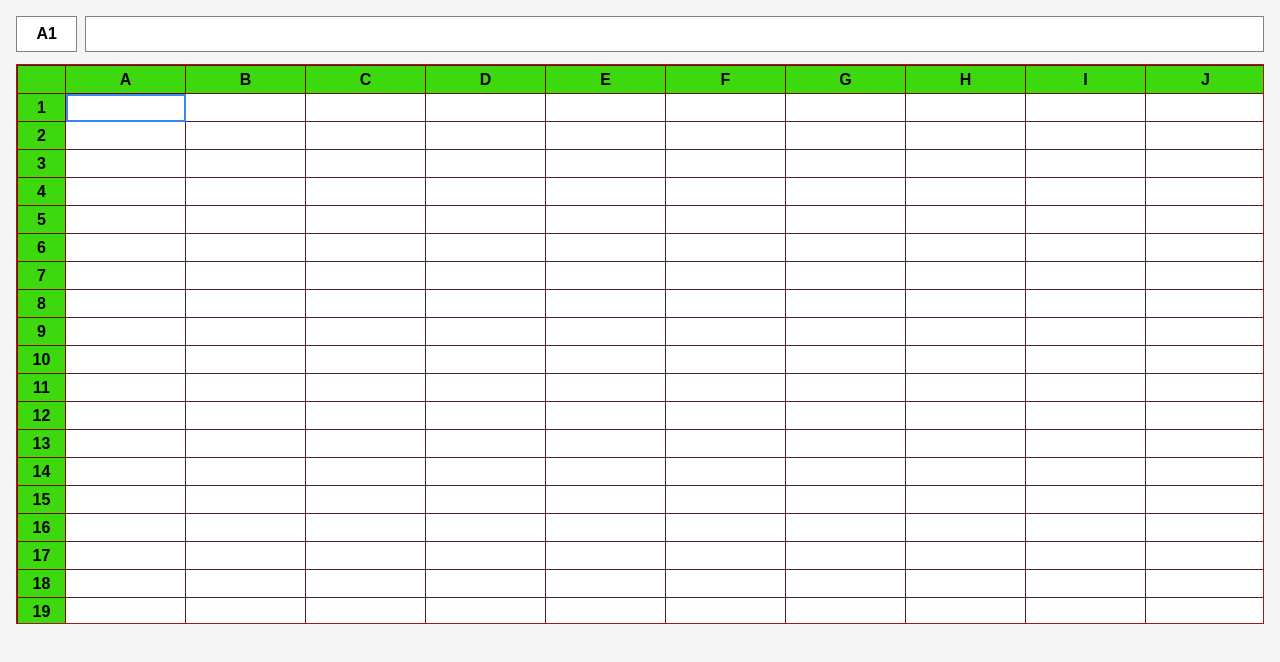
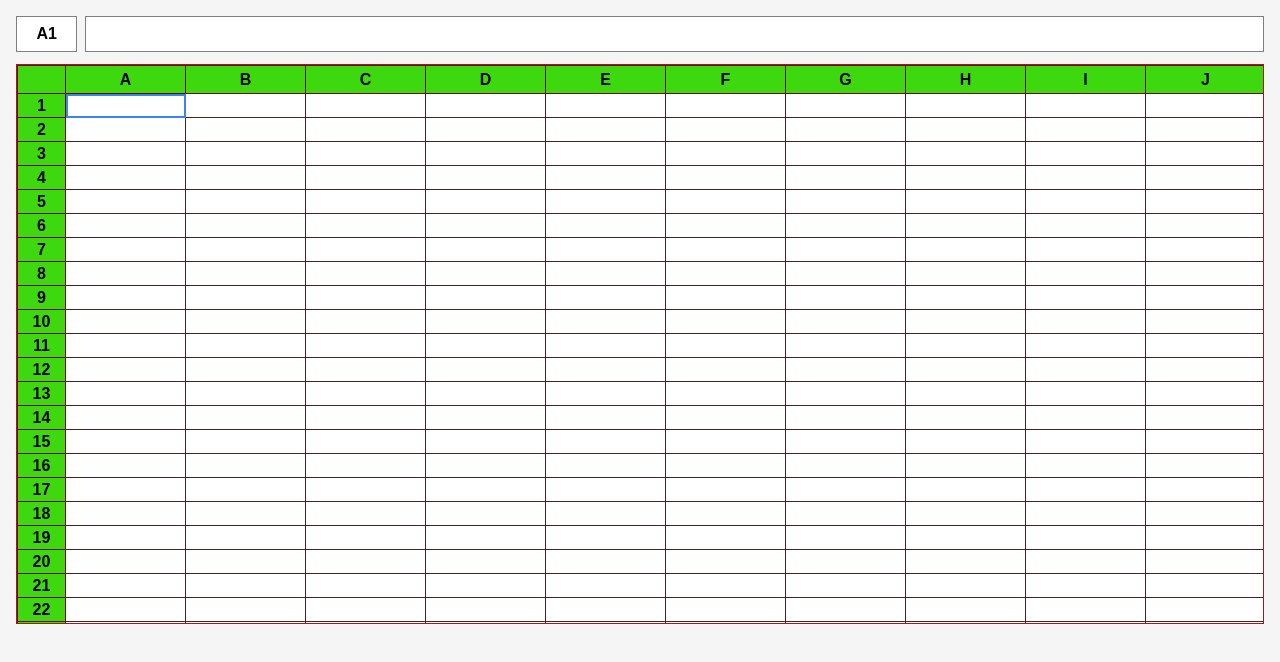
Before and after one commit to EJILNK/Vizprog, a React (Vite) app: page / in a window 1280 px wide. Shown: the top 662 px of the page. Built offline with nearby package versions, Linux system fonts and the light colour scheme.

Commit message:
Изменение стрко и столбцов

```diff
--- a/src/components/Spreadsheet/Cell.tsx
+++ b/src/components/Spreadsheet/Cell.tsx
@@ -3,6 +3,8 @@ import React, { memo, useEffect, useState } from 'react';
 type CellProps = {
   value: string;
   rawValue: string;
+  width: number;
+  height: number;
   isActive: boolean;
   isEditing: boolean;
   isSelected: boolean;
@@ -16,6 +18,8 @@ type CellProps = {
 export const Cell = memo(function Cell({
   value,
   rawValue,
+  width,
+  height,
   isActive,
   isEditing,
   isSelected,
@@ -49,7 +53,14 @@ export const Cell = memo(function Cell({
 
   if (isEditing) {
     return (
-      <td className="cell cell_active">
+      <td
+        className="cell cell_active"
+        style={{
+          width,
+          minWidth: width,
+          height,
+        }}
+      >
         <input
           className="cell_input"
           value={localValue}
@@ -75,6 +86,11 @@ export const Cell = memo(function Cell({
   return (
     <td
       className={className.join(' ')}
+      style={{
+        width,
+        minWidth: width,
+        height,
+      }}
       onClick={onSelect}
       onDoubleClick={onStartEdit}
       onContextMenu={onContexMenu}
--- a/src/components/Spreadsheet/Spreadsheet.css
+++ b/src/components/Spreadsheet/Spreadsheet.css
@@ -54,12 +54,12 @@
 
 .spreadsheet_column_header {
   top: 0;
-  width: 120px;
-  min-width: 120px;
   height: 28px;
+  position: sticky;
 }
 
 .spreadsheet_row_header {
+  position: sticky;
   left: 0;
   width: 48px;
   min-width: 48px;
@@ -67,8 +67,6 @@
 }
 
 .cell {
-  width: 120px;
-  min-width: 120px;
   height: 28px;
   padding: 4px;
   border: 1px solid #472323;
@@ -118,3 +116,35 @@
 .context_menu button:hover {
   background: #eeeeee;
 }
+
+.spreadsheet_column_header {
+  position: relative;
+}
+
+.spreadsheet_column_resizer {
+  position: absolute;
+  top: 0;
+  right: -3px;
+  width: 6px;
+  height: 100%;
+  cursor: col-resize;
+  user-select: none;
+}
+
+.spreadsheet_column_resizer:hover {
+  background: rgb(59 130 246 / 25%);
+}
+
+.spreadsheet_row_resizer {
+  position: absolute;
+  right: 0;
+  bottom: -3px;
+  left: 0;
+  height: 6px;
+  cursor: row-resize;
+  user-select: none;
+}
+
+.spreadsheet_row_resizer:hover {
+  background: rgb(59 130 246 / 25%);
+}
--- a/src/components/Spreadsheet/Spreadsheet.tsx
+++ b/src/components/Spreadsheet/Spreadsheet.tsx
@@ -13,6 +13,8 @@ import type {
   SpreadsheetData,
   SelectedRange,
   ContextMenuState,
+  ColumnWidths,
+  RowHeights,
 } from '@features/spreadsheet/types';
 
 import { Cell } from './Cell';
@@ -21,10 +23,18 @@ import { SpreadsheetContextMenu } from './SpreadsheetContextMenu';
 
 import './Spreadsheet.css';
 
+const DEFAULT_COLUMN_WIDTH = 120;
+const MIN_COLUMN_WIDTH = 30;
+
+const DEFAULT_ROW_HEIGHT = 24;
+const MIN_ROW_HEIGHT = 20;
+
 export function Spreadsheet() {
   const [cells, setCells] = useState<SpreadsheetData>({});
   const [rowsCount, setRowsCount] = useState(DEFAULT_ROWS_COUNT);
   const [columnsCount, setColumnsCount] = useState(DEFAULT_COLUMNS_COUNT);
+  const [columnWidths, setColumnWidths] = useState<ColumnWidths>({});
+  const [rowHeights, setRowHeights] = useState<RowHeights>({});
   const [activeCell, setActiveCell] = useState<ActiveCell>({
     rowIndex: 0,
     columnIndex: 0,
@@ -102,6 +112,61 @@ export function Spreadsheet() {
       setSelectedRange(null);
       setEditingCellId(null);
     }
+  }
+
+  function handleColumnResizeStart(
+    event: React.MouseEvent<HTMLDivElement>,
+    columnIndex: number,
+  ): void {
+    event.preventDefault();
+    event.stopPropagation();
+
+    const startX = event.clientX;
+    const startWidth = columnWidths[columnIndex] ?? DEFAULT_COLUMN_WIDTH;
+
+    function handleMouseMove(mouseMoveEvent: MouseEvent): void {
+      const deltaX = mouseMoveEvent.clientX - startX;
+      const newWidth = Math.max(MIN_COLUMN_WIDTH, startWidth + deltaX);
+
+      setColumnWidths((currentColumnWidths) => ({
+        ...currentColumnWidths,
+        [columnIndex]: newWidth,
+      }));
+    }
+
+    function handleMouseUp(): void {
+      window.removeEventListener('mousemove', handleMouseMove);
+      window.removeEventListener('mouseup', handleMouseUp);
+    }
+
+    window.addEventListener('mousemove', handleMouseMove);
+    window.addEventListener('mouseup', handleMouseUp);
+  }
+
+  function handleRowResizeStart(event: React.MouseEvent<HTMLDivElement>, rowIndex: number): void {
+    event.preventDefault();
+    event.stopPropagation();
+
+    const startY = event.clientY;
+    const startHeight = rowHeights[rowIndex] ?? DEFAULT_ROW_HEIGHT;
+
+    function handleMouseMove(mouseMoveEvent: MouseEvent): void {
+      const deltaY = mouseMoveEvent.clientY - startY;
+      const newHeight = Math.max(MIN_ROW_HEIGHT, startHeight + deltaY);
+
+      setRowHeights((currentRowHeights) => ({
+        ...currentRowHeights,
+        [rowIndex]: newHeight,
+      }));
+    }
+
+    function handleMouseUp(): void {
+      window.removeEventListener('mousemove', handleMouseMove);
+      window.removeEventListener('mouseup', handleMouseUp);
+    }
+
+    window.addEventListener('mousemove', handleMouseMove);
+    window.addEventListener('mouseup', handleMouseUp);
   }
 
   function addRow(rowIndex: number): void {
@@ -250,23 +315,52 @@ export function Spreadsheet() {
             <tr>
               <th className="spreadsheet_corner" />
 
-              {columns.map((columnIndex) => (
-                <th key={columnIndex} className="spreadsheet_column_header">
-                  {getColumnName(columnIndex)}
-                </th>
-              ))}
+              {columns.map((columnIndex) => {
+                const columnWidth = columnWidths[columnIndex] ?? DEFAULT_COLUMN_WIDTH;
+
+                return (
+                  <th
+                    key={columnIndex}
+                    className="spreadsheet_column_header"
+                    style={{
+                      width: columnWidth,
+                      minWidth: columnWidth,
+                    }}
+                  >
+                    {getColumnName(columnIndex)}
+
+                    <div
+                      className="spreadsheet_column_resizer"
+                      onMouseDown={(event) => handleColumnResizeStart(event, columnIndex)}
+                    />
+                  </th>
+                );
+              })}
             </tr>
           </thead>
 
           <tbody>
             {rows.map((rowIndex) => (
               <tr key={rowIndex}>
-                <th className="spreadsheet_row_header">{rowIndex + 1}</th>
+                <th
+                  className="spreadsheet_row_header"
+                  style={{
+                    height: rowHeights[rowIndex] ?? DEFAULT_ROW_HEIGHT,
+                  }}
+                >
+                  {rowIndex + 1}
 
+                  <div
+                    className="spreadsheet_row_resizer"
+                    onMouseDown={(event) => handleRowResizeStart(event, rowIndex)}
+                  />
+                </th>
                 {columns.map((columnIndex) => {
                   const cellId = getCellId(rowIndex, columnIndex);
                   const rawValue = cells[cellId]?.raw ?? '';
                   const displayValue = getCellDisplayValue(cells, rawValue);
+                  const columnWidth = columnWidths[columnIndex] ?? DEFAULT_COLUMN_WIDTH;
+                  const rowHeight = rowHeights[rowIndex] ?? DEFAULT_ROW_HEIGHT;
                   const isActive =
                     activeCell.rowIndex === rowIndex && activeCell.columnIndex === columnIndex;
                   const position = {
@@ -280,6 +374,8 @@ export function Spreadsheet() {
                       key={cellId}
                       value={displayValue}
                       rawValue={rawValue}
+                      width={columnWidth}
+                      height={rowHeight}
                       isActive={isActive}
                       isSelected={isSelected}
                       isEditing={editingCellId === cellId}
--- a/src/features/spreadsheet/types.ts
+++ b/src/features/spreadsheet/types.ts
@@ -22,3 +22,7 @@ export type ContextMenuState = {
   rowIndex: number;
   columnIndex: number;
 } | null;
+
+export type ColumnWidths = Record<number, number>;
+
+export type RowHeights = Record<number, number>;
```
